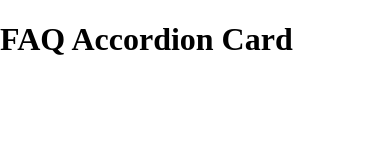
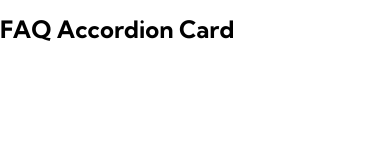
Before and after one commit to RenszCamacho/accordion-card, a website built with Parcel: page src/index.html in a window 390 px wide. Built offline with nearby package versions, Linux system fonts and the light colour scheme.

Commit message:
Accordion-Card. Responsive Mixings. Done.

```diff
--- a/src/sass/_base.scss
+++ b/src/sass/_base.scss
@@ -1,12 +1,15 @@
 // variables
 
-// primary text
-$primary-text-dark: hsl(238, 29%, 16%);
-$primary-text-red: hsl(14, 88%, 65%);
+// font
+$main-font: "Kumbh Sans", sans-serif;
+
+// primary text color
+$primary-color-dark: hsl(238, 29%, 16%);
+$primary-color-red: hsl(14, 88%, 65%);
 
 // neutral text
-$neutral-text-dark: hsl(237, 12%, 33%);
-$neutral-text-gray: hsl(240, 6%, 50%);
+$neutral-color-dark: hsl(237, 12%, 33%);
+$neutral-color-gray: hsl(240, 6%, 50%);
 
 // dividers
 $dividers: hsl(240, 5%, 91%);
--- a/src/sass/_resets.scss
+++ b/src/sass/_resets.scss
@@ -13,7 +13,7 @@ html {
 body {
   font: {
     size: 1.2rem;
-    family: $primary-text-dark;
+    family: $main-font;
   }
 }
 
--- /dev/null
+++ b/src/sass/_responsive-mixings.scss
@@ -0,0 +1,21 @@
+//Responsive Variables.
+$breakpoints: (
+  small: 375px,
+  medium: 768px,
+  large: 1024px,
+  xlarge: 1200px,
+  xxlarge: 1440px,
+);
+
+//Responsive Function
+@mixin rwd($bp) {
+  @if map-has-key($breakpoints, $bp) {
+    @media screen and (max-width: map-get($breakpoints, $bp)) {
+      @content;
+    }
+  } @else {
+    @media screen and (max-width: $bp) {
+      @content;
+    }
+  }
+}
--- a/src/sass/main.scss
+++ b/src/sass/main.scss
@@ -0,0 +1,3 @@
+@import "./_base.scss";
+@import "./_resets.scss";
+@import "./_responsive-mixings.scss";
```
